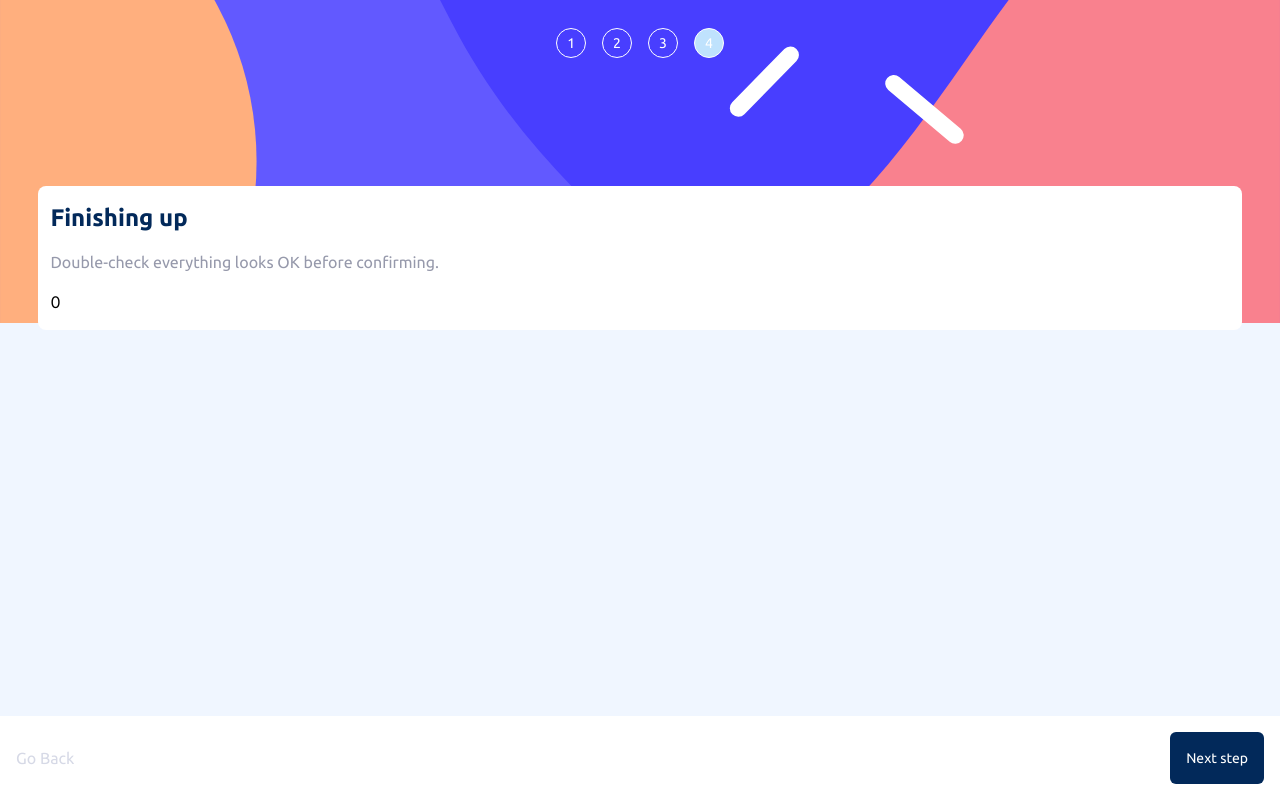
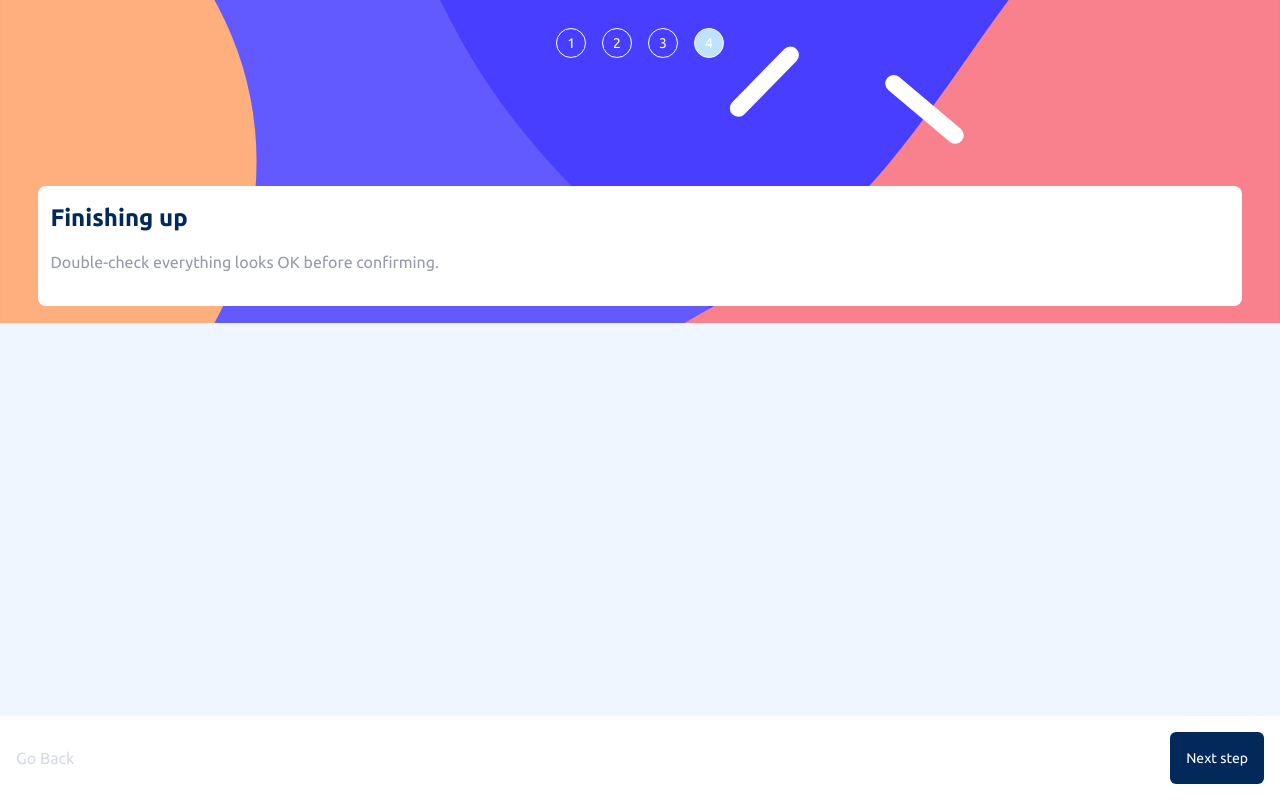
Before and after one commit to WoolenLamb2171/Multi-step-form, a Next.js app: page /FourthStep in a window 1280 px wide. Built offline with nearby package versions, Linux system fonts and the light colour scheme.

Commit message:
make getTotal function even more cooler

```diff
--- a/src/components/FourthStepWindow.tsx
+++ b/src/components/FourthStepWindow.tsx
@@ -8,6 +8,7 @@ const FourthStepWindow = () => {
     const {user} = useContext(UserContext);
 
     function getTotal(user: User) {
+        let isMonthly = false;
         const basePriceMap: {[key: string]: number } = {
             "yearly arcade": 90,
             "monthly arcade": 9,
@@ -33,6 +34,7 @@ const FourthStepWindow = () => {
         let additionalPrices = 0;
 
         if (user.billingType.includes("monthly")) {
+            isMonthly = true;
             additionalPrices += Object.keys(additionalMonthlyPrices)
                 .filter(option => user[option])
                 .reduce((sum, option) => sum + additionalMonthlyPrices[option], 0);
@@ -44,15 +46,17 @@ const FourthStepWindow = () => {
 
         let total = basePrice + additionalPrices;
 
-        return {basePrice, additionalPrices, total};
+        return {basePrice, additionalPrices, total, isMonthly};
     }
 
-    const {basePrice, additionalPrices, total} = getTotal(user);
+    const {basePrice, additionalPrices, total, isMonthly} = getTotal(user);
 
     return (
         <div className="z-10 bg-White py-4 px-3 rounded-lg mt-[10%] w-[94%]">
             <FourthStepWindowHeader />
-            <p>{total}</p>
+            <div>
+
+            </div>
         </div>
     );
 }
```
